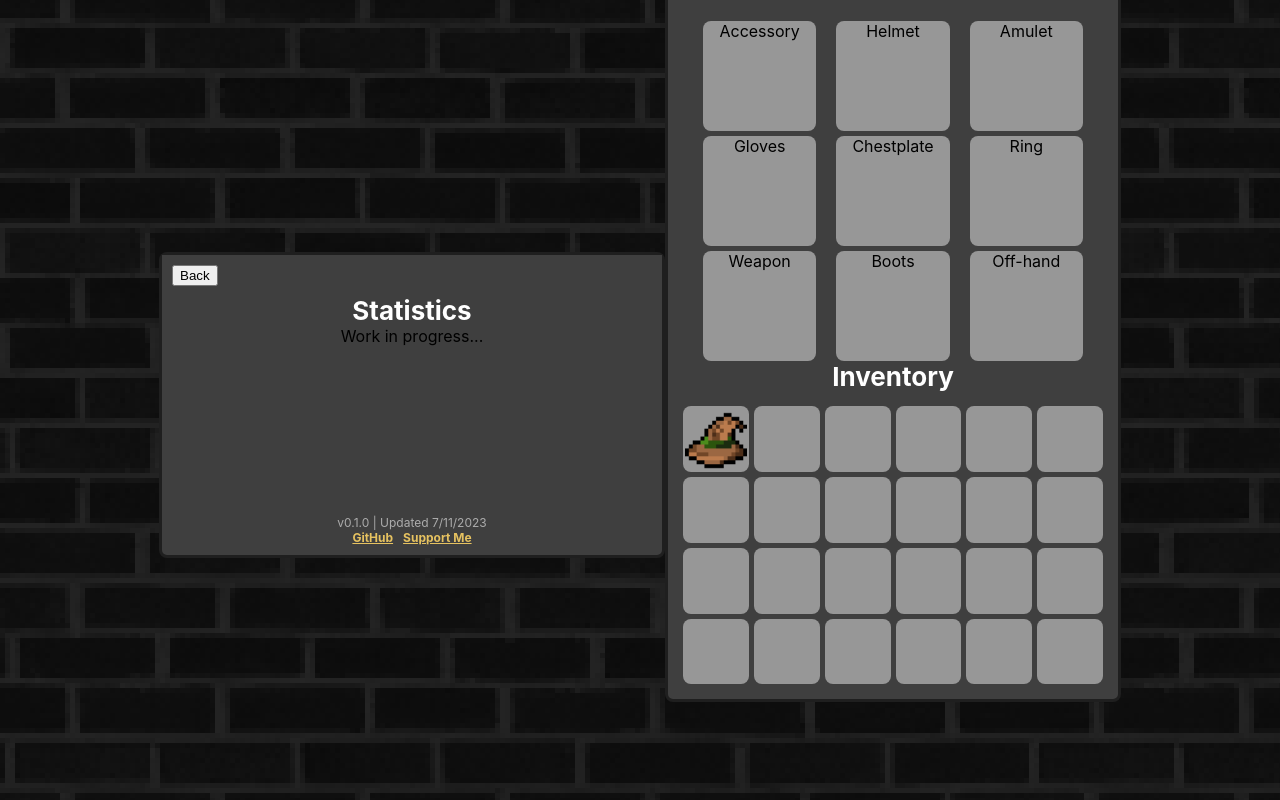
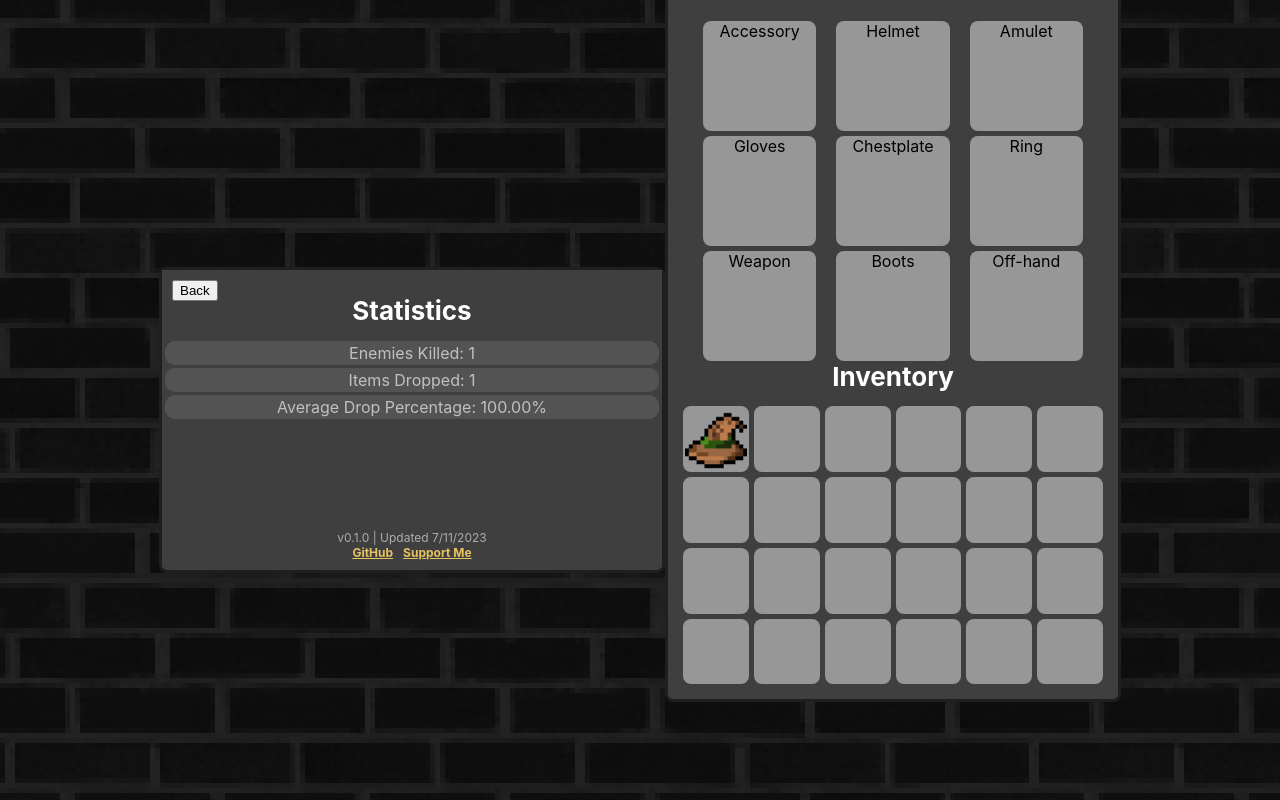
Before and after one commit to itshdog/get-more-loot, a React (Create React App) app: page / in a window 1280 px wide. Both pictures are taken after a click on the element "Statistics". Shown: the part 1106-1906 px from the top of the page. Built offline with nearby package versions, Linux system fonts and the light colour scheme.

Commit message:
added statistics, updated IDs

```diff
--- a/src/App.js
+++ b/src/App.js
@@ -12,6 +12,14 @@ function App() {
     adminRef.current = adm
     setAdmin(adm);
   }, [setAdmin])
+
+  /* Statistics */
+  const [stats, setStats] = useState({"enemies_killed": 0, "items_dropped": 0});
+  const statRef = useRef();
+  const updateStats = useCallback(stat => {
+    statRef.current = stat
+    setStats(stat);
+  });
 
   /* Inventory */
   const [inventory, setInventory] = useState([])
@@ -156,11 +164,11 @@ function App() {
           setEquipment={updateEquipment}
           Admin={admin}
           RP={RP}
-          setRP={setRP}
+          stats={stats}
+          setStats={updateStats}
           coins={coins}
           setCoins={updateCoins}
           dropChance={dropChance}
-          updateChance={updateChance}
           sellItem={sellItem}
           equipItem={equipItem}
         />
@@ -169,6 +177,7 @@ function App() {
           setRP={setRP}
           Admin={admin}
           setAdmin={updateAdmin}
+          statInfo={stats}
           itemScan={itemScan}
           setItemScan={setItemScan}
           coins={coins}
--- a/src/components/Content.js
+++ b/src/components/Content.js
@@ -4,7 +4,7 @@ import Item from './Item.js';
 import React, { useState, useEffect } from 'react';
 import logo from '../images/logo.png'
 
-function Content({inventory, setInventory, equipment, setEquipment, Admin, RP, setRP, coins, setCoins, dropChance, updateChance, sellItem, equipItem}) {
+function Content({inventory, setInventory, equipment, setEquipment, Admin, RP, stats, setStats, coins, setCoins, dropChance, sellItem, equipItem}) {
 
     /* Attack */
     const [baseATK, setBaseATK] = useState(5);
@@ -63,6 +63,9 @@ function Content({inventory, setInventory, equipment, setEquipment, Admin, RP, s
             } else if (entityHP <= 0 + playerATK) {
                 giveDrops();
                 giveLoot();
+                let newStats = stats
+                newStats['enemies_killed'] = (newStats['enemies_killed'] || 0) + 1
+                setStats(newStats);
                 spawnEntity();
             /* Entity alive */
             } else {
@@ -208,7 +211,7 @@ function Content({inventory, setInventory, equipment, setEquipment, Admin, RP, s
             }
 
             /* Load loot into inventory array */
-            let id = parseInt(Math.floor(Math.random() * 10000))
+            let id = Math.random().toString(36).replace(/[^a-z0-9]+/g, '').substring(1, 5);
 
             const listModifiers = [['Critical Hit Chance', 2], ['Critical Hit Damage', 5]]
             if (modifiers === 1) {
@@ -217,6 +220,10 @@ function Content({inventory, setInventory, equipment, setEquipment, Admin, RP, s
             } else if (modifiers === 2) {
                 affixes = listModifiers
             }
+
+            let newStats = stats
+            newStats['items_dropped'] = (newStats['items_dropped'] || 0) + 1
+            setStats(newStats)
 
             const newLoot = [
                 ...inventory,
--- a/src/components/Navbar.js
+++ b/src/components/Navbar.js
@@ -2,7 +2,7 @@ import React, { useState, useEffect } from 'react';
 import NavFooter from './NavFooter.js';
 import Coin from '../images/icons/48x48/coin_01d.png'
 
-function Navbar({RP, setRP, Admin, setAdmin, itemScan, setItemScan, coins, setCoins, dropChance, updateChance}) {
+function Navbar({RP, setRP, Admin, setAdmin, statInfo, itemScan, setItemScan, coins, setCoins, dropChance, updateChance}) {
 
     const [upgrade, setUpgrade] = useState('none');
     const [stats, setStats] = useState('none');
@@ -100,6 +100,7 @@ function Navbar({RP, setRP, Admin, setAdmin, itemScan, setItemScan, coins, setCo
             <div className="navbar-button" onClick={openSettings}>
                 Settings
             </div>
+
             <div className="Tab" style={{display: upgrade}}>
             <button className='back' onClick={openUpgrade}>Back</button>
             <div className='title'>Upgrades</div>
@@ -167,12 +168,13 @@ function Navbar({RP, setRP, Admin, setAdmin, itemScan, setItemScan, coins, setCo
         <div className="Tab" style={{display: stats}}>
             <button className='back' onClick={openStats}>Back</button>
             <div className='title'>Statistics</div>
-            Work in progress...
+            <div className='stat-row'>Enemies Killed: {statInfo['enemies_killed']}</div>
+            <div className='stat-row'>Items Dropped: {statInfo['items_dropped']}</div>
+            <div className='stat-row'>Average Drop Percentage: {(parseFloat(statInfo['items_dropped'] / statInfo['enemies_killed'] * 100).toFixed(2))}%</div>
         </div>
         <div className="Tab" style={{display: settings}}>
             <button className='back' onClick={openSettings}>Back</button>
             <div className='title'>Settings</div>
-            Work in progress...
             <div className='navbar-button' onClick={openAdmin}>
                 <div className='settings-title'>Enable Admin Panel</div>
                 <div className='settings-info'>For developer/testing purposes</div>
--- a/src/css/index.css
+++ b/src/css/index.css
@@ -62,7 +62,7 @@ code {
 
 .Navbar .title {
   color: white;
-  margin-top: 40px;
+  margin: 25px 0 15px 0;
   width: 100%;
 }
 
@@ -88,6 +88,19 @@ code {
 
 .Navbar .navbar-button:hover {
   background-color:rgba(255, 255, 255, 0.397);
+}
+
+.stat-row {
+  color: rgb(192, 192, 192);
+  background: rgba(255, 255, 255, 0.1);
+  border-radius: 10px;
+  padding: 2px;
+  margin: 3px;
+}
+
+.stat-row:hover {
+  background: rgba(255, 255, 255, 0.2);
+  cursor: default;
 }
 
 .upgrade-title {
@@ -137,7 +150,6 @@ code {
   color: white;
   font-size: 26px;
   font-weight: 700;
-
 }
 
 .admin-buttons {
```
